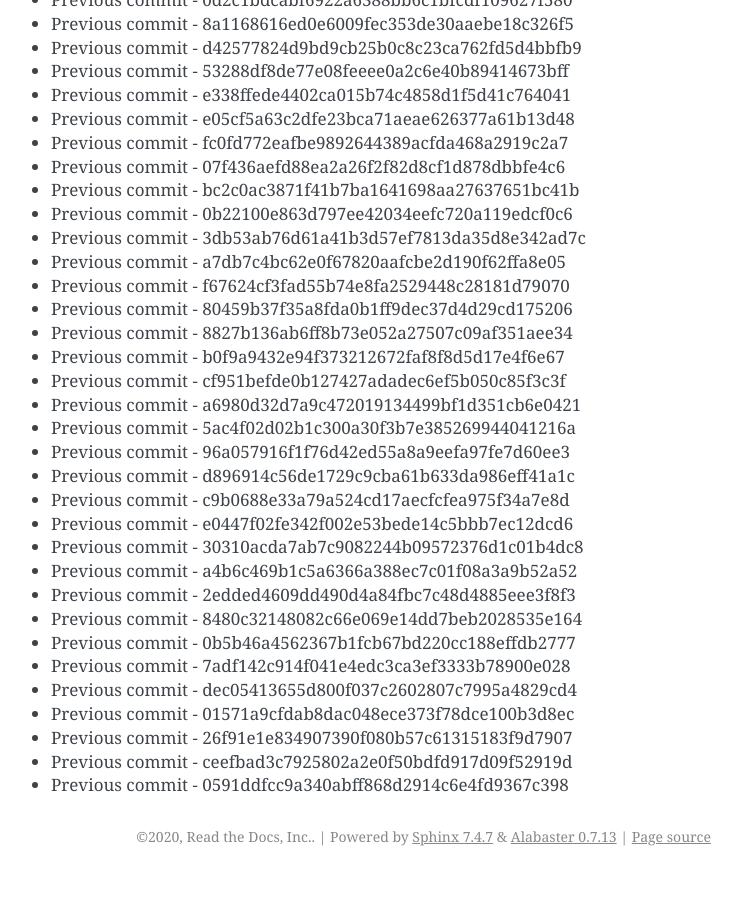
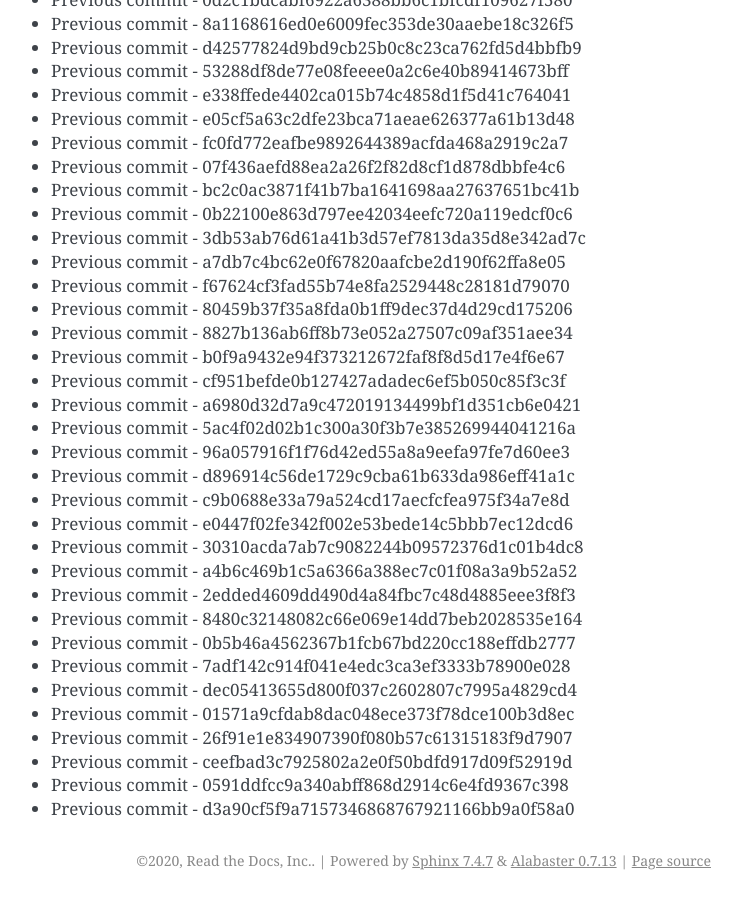
Before and after one commit to readthedocs/rtd-git-stresstest, a Sphinx documentation site: the page built from docs/updates.rst, in a window 1280 px wide and 900 px high, scrolled down 60338 px. Shown: the whole window, without its empty margins (399-1141 px from the left). Built offline with Sphinx 7.4.7, drawn with Linux system fonts in a browser that asks for light colours; before the commit the page ends 61214 px from its top, so only the background shows below that.

Commit message:
Generating commit from previous: d3a90cf5f9a7157346868767921166bb9a0f58a0

```diff
--- a/docs/updates.rst
+++ b/docs/updates.rst
@@ -2567,3 +2567,4 @@ It can be tested for any performance characteristics.
 * Previous commit - 26f91e1e834907390f080b57c61315183f9d7907
 * Previous commit - ceefbad3c7925802a2e0f50bdfd917d09f52919d
 * Previous commit - 0591ddfcc9a340abff868d2914c6e4fd9367c398
+* Previous commit - d3a90cf5f9a7157346868767921166bb9a0f58a0
```
